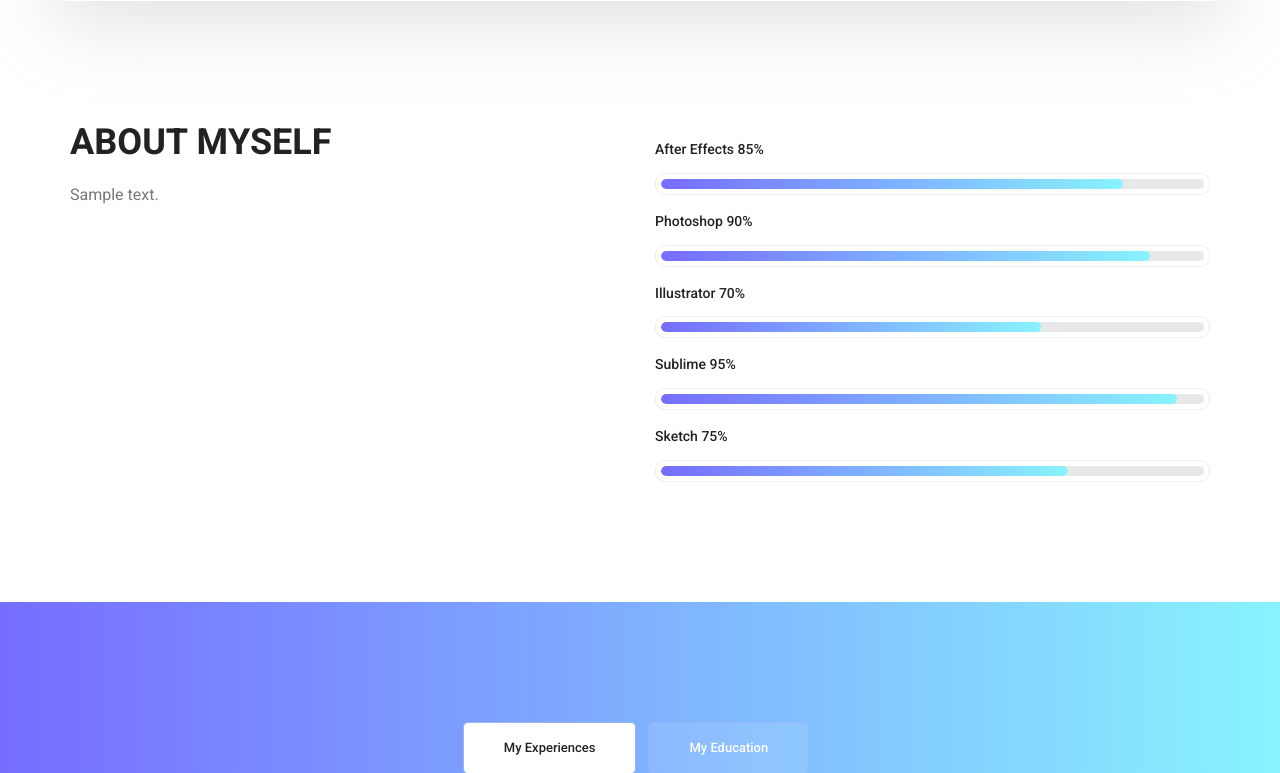
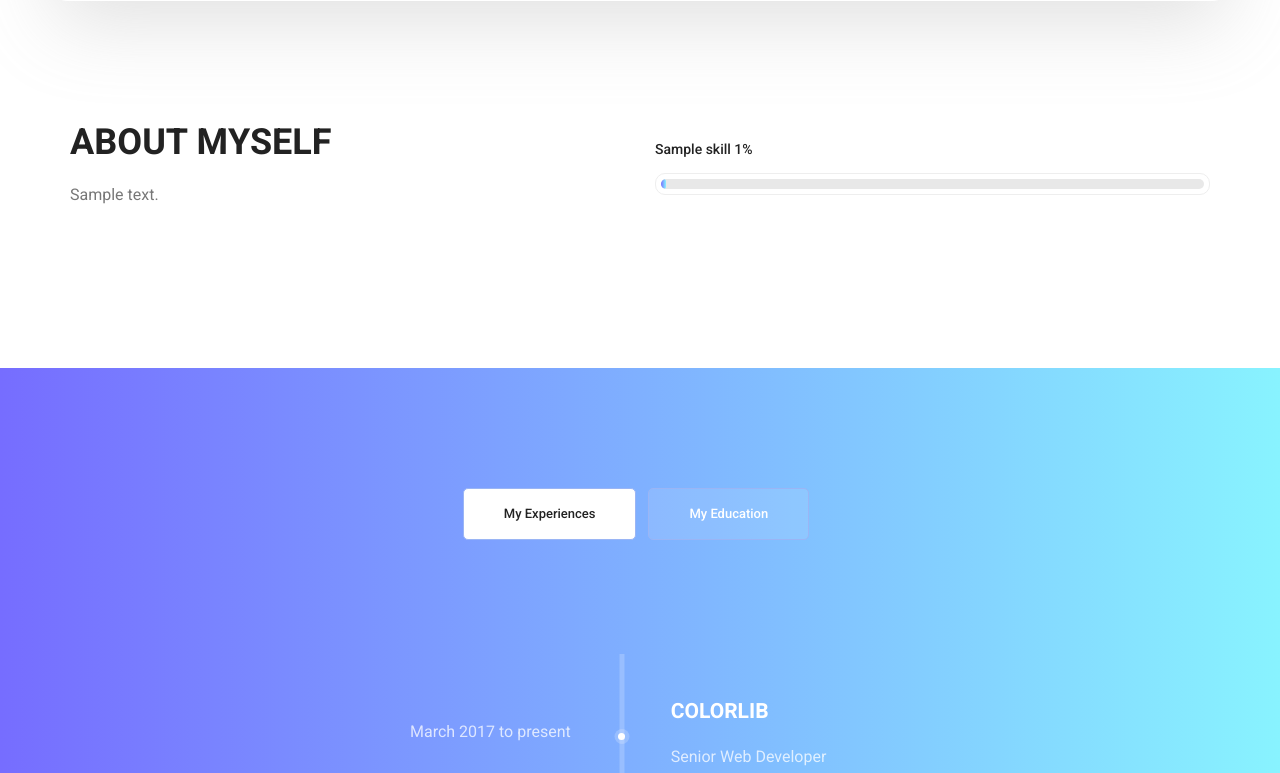
Before and after one commit to Mustafabalkaya/Resume, a Django app: template templates/index.html in a window 1280 px wide. Shown: the part 959-1732 px from the top of the page. Run offline with Django 5.2, Linux system fonts and the light colour scheme; the template is opened without the code that fills it: most values are stand-ins (such as "Sample title", 1, 10 or a date in 2020); grey boxes marked "Sample" are stand-in pictures; some libraries are stand-ins or nearby versions.

Commit message:
refactor: add skills to frontend

```diff
--- a/templates/index.html
+++ b/templates/index.html
@@ -57,56 +57,18 @@
                 <div class="col-lg-6">
                     <div class="tools_expert">
                         <div class="skill_main">
+                            {% for skill in skills %}
                             <div class="skill_item">
-                                <h4>After Effects <span class="counter">85</span>%</h4>
+                                <h4>{{ skill.name }} <span class="counter">{{ skill.percentage }}</span>%</h4>
                                 <div class="progress_br">
                                     <div class="progress">
-                                        <div class="progress-bar" role="progressbar" aria-valuenow="85"
+                                        <div class="progress-bar" role="progressbar" aria-valuenow="{{ skill.percentage }}"
                                              aria-valuemin="0"
                                              aria-valuemax="100"></div>
                                     </div>
                                 </div>
                             </div>
-                            <div class="skill_item">
-                                <h4>Photoshop <span class="counter">90</span>%</h4>
-                                <div class="progress_br">
-                                    <div class="progress">
-                                        <div class="progress-bar" role="progressbar" aria-valuenow="90"
-                                             aria-valuemin="0"
-                                             aria-valuemax="100"></div>
-                                    </div>
-                                </div>
-                            </div>
-                            <div class="skill_item">
-                                <h4>Illustrator <span class="counter">70</span>%</h4>
-                                <div class="progress_br">
-                                    <div class="progress">
-                                        <div class="progress-bar" role="progressbar" aria-valuenow="70"
-                                             aria-valuemin="0"
-                                             aria-valuemax="100"></div>
-                                    </div>
-                                </div>
-                            </div>
-                            <div class="skill_item">
-                                <h4>Sublime <span class="counter">95</span>%</h4>
-                                <div class="progress_br">
-                                    <div class="progress">
-                                        <div class="progress-bar" role="progressbar" aria-valuenow="95"
-                                             aria-valuemin="0"
-                                             aria-valuemax="100"></div>
-                                    </div>
-                                </div>
-                            </div>
-                            <div class="skill_item">
-                                <h4>Sketch <span class="counter">75</span>%</h4>
-                                <div class="progress_br">
-                                    <div class="progress">
-                                        <div class="progress-bar" role="progressbar" aria-valuenow="75"
-                                             aria-valuemin="0"
-                                             aria-valuemax="100"></div>
-                                    </div>
-                                </div>
-                            </div>
+                            {% endfor %}
                         </div>
                     </div>
                 </div>
```
Also changed, not shown: core/models.py (+8 -0 lines), core/views.py (+10 -3 lines), core/migrations/0006_alter_skill_options.py (added).
